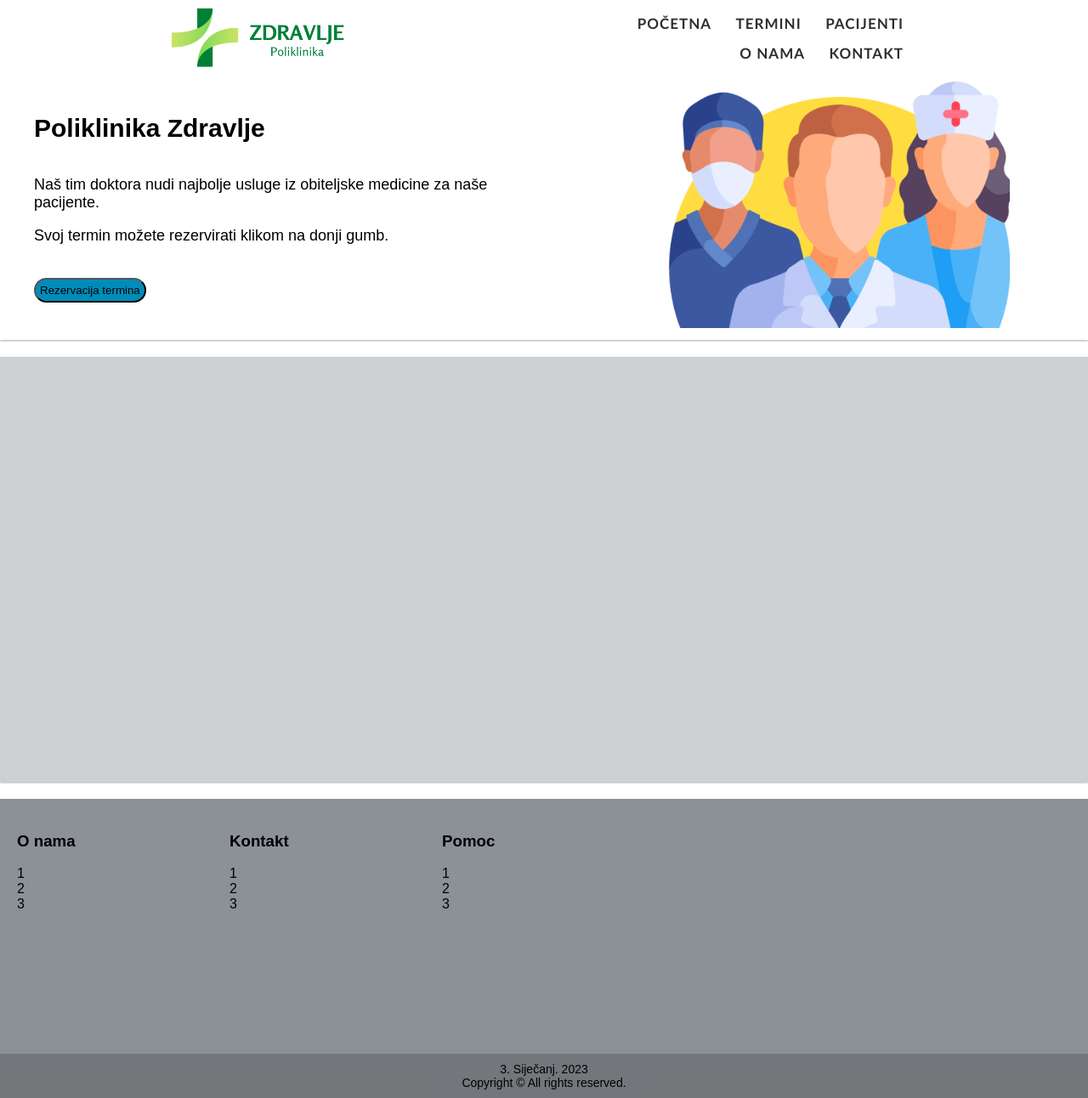
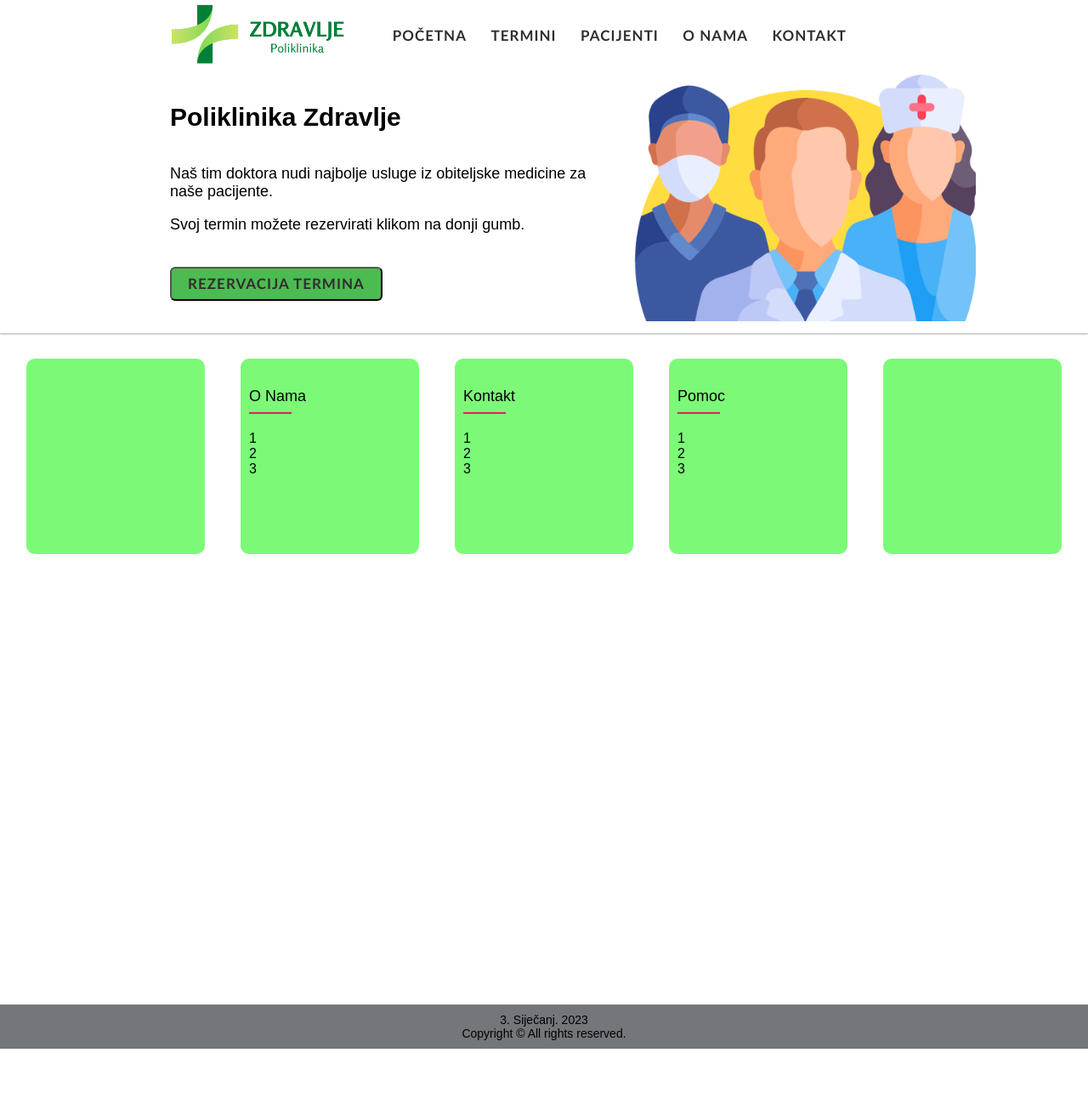
Before and after one commit to strelec00/doctor-appointments, a PHP site: page / in a window 1280 px wide. Shown: the whole page at 85% size. After the commit the page ends 1234 px from the top, so only its background shows below. Run offline with PHP 8.4, Linux system fonts and the light colour scheme.

Commit message:
header, navigation, gumb
popravil boje, gumb i slozil sadrzaj izornik

```diff
--- a/css/style.css
+++ b/css/style.css
@@ -42,20 +42,32 @@ body {
 #header-tekst{
     font-family: Arial, Helvetica, sans-serif;
     font-size: 18px;
-    margin-left: 20px;
+    margin-left: 180px;
 }
 
 #headergumb{
-    background-color: #008CBA;
+    background-color: #4cbb51;
     text-align: center;
-    size: 80px;
-    border-radius: 16px;
-    padding: 5px;
+    width: 250px;
+    height: 40px;
+    border-radius: 6px;
+    font-size: 19px;
+    text-transform: uppercase;
+    text-decoration: none;
+    font-size: 17px;
+    font-family: 'Gill Sans', 'Gill Sans MT', Calibri, 'Trebuchet MS', sans-serif;
+    letter-spacing: 1px;
+    padding: 7px;
+    color: rgb(49, 46, 46);
+    transition: all 0.3s linear;
+    font-weight: bold;
+}
+#headergumb:hover{
+    background-color: #64e96a;
+    color: #4b5255;
 }
 #header-slika img{
     height: 290px;
-    margin-left: 120px;
-
 
 }
 #header-slika {
@@ -64,8 +76,6 @@ body {
 }
 
 #sadrzaj {
-    background-color: #cdd0d3;
-    box-shadow: 0px 1px 3px rgba(0, 0, 0, 0.12), 0px 1px 2px rgba(0, 0, 0, 0.24);
     margin-bottom: 20px;
     min-height: 500px;
     max-height: 2000px;
@@ -81,25 +91,43 @@ body {
     align-items: center;
 }
 
-/*footer*/
-
-#podnozje_prvo {
-    background-color: rgba(91, 99, 107, 0.7);
-    height: 300px;
+/* Izbornik */
+#izbornik_slide {
+    height: 250px;
     display: flex;
+    text-align: center;
+}
+#izbornik_slide ul {
+    list-style-type: none;
+    padding: 0px;
+}
+#izbornik_slide  h4{
+  font-size: 18px;
+  color: #000000;
+  text-transform: capitalize;
+  margin-bottom: 30px;
+  font-weight: 500;
+  position: relative;
+}
+#izbornik_slide h4::before{
+    content: "";
+    position: absolute;
+    left: 0;
+    bottom: -10px;
+    background-color: #e91e63;
+    height: 2px;
     box-sizing: border-box;
-}
-#podnozje_prvo ul {
-    list-style-type: none;
-    margin: 0px;
-    padding: 0px;
+    width: 50px;
 }
 
 
-#podnozje_prvo div {
-    width: 250px;
+#izbornik_slide div {
     text-align: left;
+    margin: 0 auto;
+    background-color: #2df7269f;
+    border-radius: 10px;
 }
+/*footer*/
 
 #podnozje {
     background-color: rgba(56, 61, 66, 0.7);
@@ -234,20 +262,20 @@ object {
     position: sticky;
 }
 
-
-
-
 #navigacija ul {
     list-style-type: none;
     margin: 0;
     padding: 0;
-    margin-right: 190px;
+    margin-right: 257px;
     text-align: right;
 }
 
 #navigacija ul li {
     display: inline-block;
     margin-right: 10px;
+}
+#navigacija div {
+    position: fixed;
 }
 
 #navigacija ul li a {
@@ -263,18 +291,8 @@ object {
 }
 
 #navigacija ul li a:hover {
-    color: rgb(140, 231, 231) ;
+    color: rgb(15, 173, 62) ;
 }
-
-
-
-#sadrzaj-tekst{
-    width:1200px;
-    margin:auto;
-}
-
-
-
 
 
 #oznaci {
@@ -282,6 +300,9 @@ object {
 }
 
 @media (max-width:700px) {
+    #header-tekst{
+        margin: 0;
+    }
 
     #navigacija ul {
         position: fixed;
--- a/includes/footer.php
+++ b/includes/footer.php
@@ -1,29 +1,4 @@
-<footer id="podnozje_prvo" class="t-kolona-12 d-kolona-12">
-    <div class="t-kolona-12 d-kolona-3">
-        <h3>O nama</h3>
-        <ul>
-                    <li>1</li>
-                    <li>2</li>
-                    <li>3</li>
-                </ul>
-    </div>
-    <div class="t-kolona-12 d-kolona-3">
-        <h3>Kontakt</h3>
-                <ul>
-                    <li>1</li>
-                    <li>2</li>
-                    <li>3</li>
-                </ul>
-    </div>
-    <div class="t-kolona-12 d-kolona-3">
-        <h3>Pomoc</h3>
-        <ul>
-                    <li>1</li>
-                    <li>2</li>
-                    <li>3</li>
-                </ul>
-    </div>
-</footer>
+
 <footer id="podnozje" class="t-kolona-12 d-kolona-12">
     <span></span>
     <br />
--- a/includes/header.php
+++ b/includes/header.php
@@ -1,13 +1,15 @@
 <header id="zaglavlje" class="t-kolona-12 d-kolona-12">
-    <div id="header-tekst" class="t-kolona-6 d-kolona-6">
+    <div id="header-tekst" class="t-kolona-12 d-kolona-6">
         <h3>Poliklinika Zdravlje</h3>
         <br>
        <p>Naš tim doktora nudi najbolje usluge iz obiteljske medicine za naše pacijente.</p>
         <p>Svoj termin možete rezervirati klikom na donji gumb.</p>
         <br>
-        <button id="headergumb">Rezervacija termina</button>
+        <a href="termini.php">
+            <button id="headergumb">Rezervacija termina</button>
+        </a>
     </div>
-    <div id="header-slika" class="t-kolona-6 d-kolona-6">
+    <div id="header-slika" class="t-kolona-12 d-kolona-6">
     <img src="slike/doctori.png">
     </div>
 
--- /dev/null
+++ b/includes/main.php
@@ -0,0 +1,32 @@
+<footer id="izbornik_slide" class="t-kolona-12 d-kolona-12">
+<div class="t-kolona-12 d-kolona-2">
+
+    </div>
+    <div class="t-kolona-12 d-kolona-2">
+        <h4>O nama</h4>
+        <ul>
+                    <li>1</li>
+                    <li>2</li>
+                    <li>3</li>
+                </ul>
+    </div>
+    <div class="t-kolona-12 d-kolona-2">
+        <h4>Kontakt</h4>
+                <ul>
+                    <li>1</li>
+                    <li>2</li>
+                    <li>3</li>
+                </ul>
+    </div>
+    <div class="t-kolona-12 d-kolona-2">
+        <h4>Pomoc</h4>
+        <ul>
+                    <li>1</li>
+                    <li>2</li>
+                    <li>3</li>
+                </ul>
+    </div>
+    <div class="t-kolona-12 d-kolona-2">
+
+    </div>
+</footer>
--- a/includes/navigation.php
+++ b/includes/navigation.php
@@ -1,9 +1,9 @@
-<div id="logo" class="t-kolona-6 d-kolona-6">
+<div id="logo" class="t-kolona-6 d-kolona-3">
     <a href="index.php">
         <img src="./slike/logo.png" />
     </a>
 </div>
-<nav id="navigacija" class="t-kolona-6 d-kolona-6">
+<nav id="navigacija" class="t-kolona-12 d-kolona-9">
 
     <ul>
         <li><a href="index.php">POČETNA</a></li>
--- a/index.php
+++ b/index.php
@@ -18,10 +18,10 @@
 
     <div class="red">
          <?php include "includes/header.php"; ?>
+         <?php include "includes/main.php"; ?>
 
             <section id="sadrzaj" class="t-kolona-12">
-                <div id="sadrzaj-tekst">
-                </div>
+
             </section>
     </div>
     <div class="red">
```
